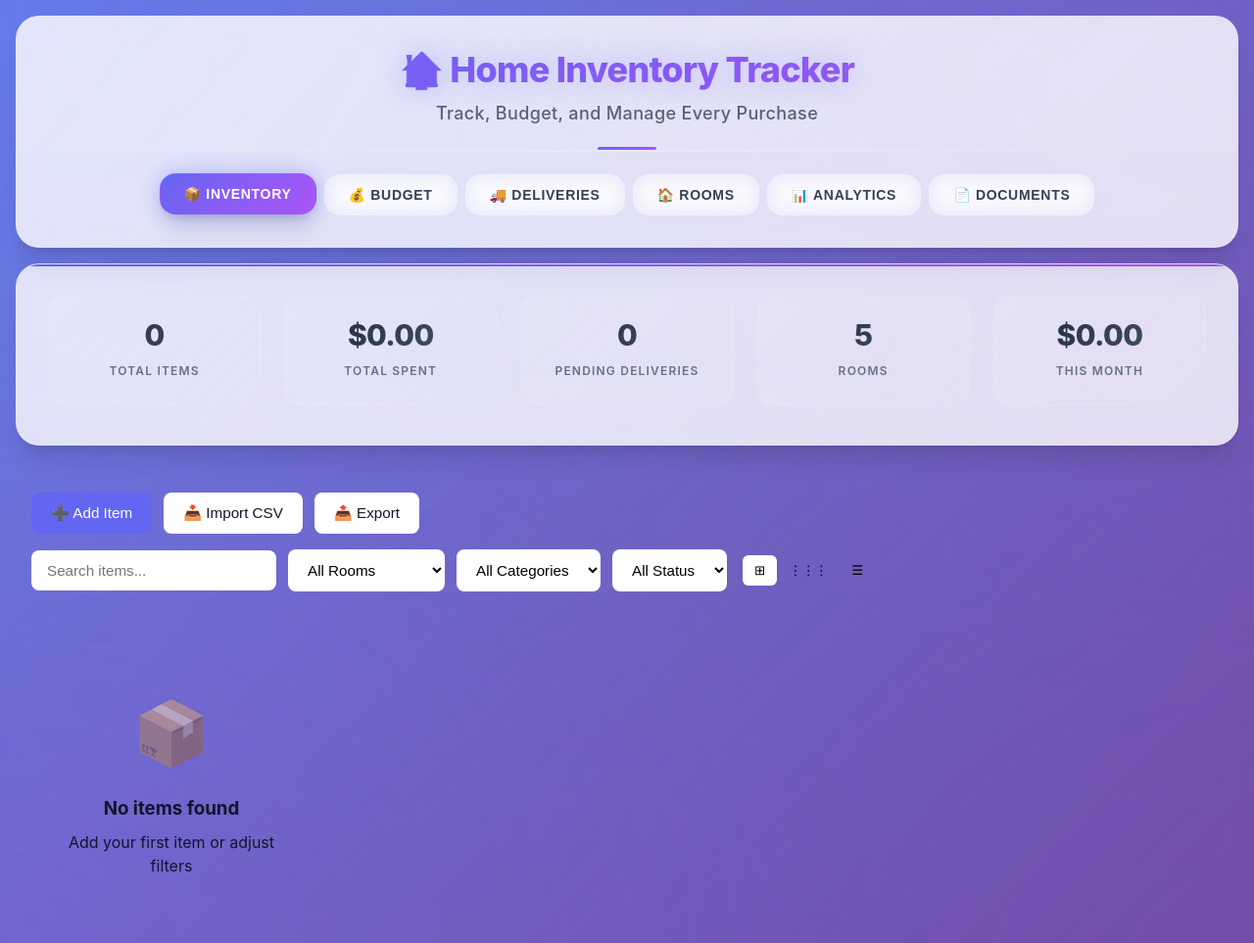
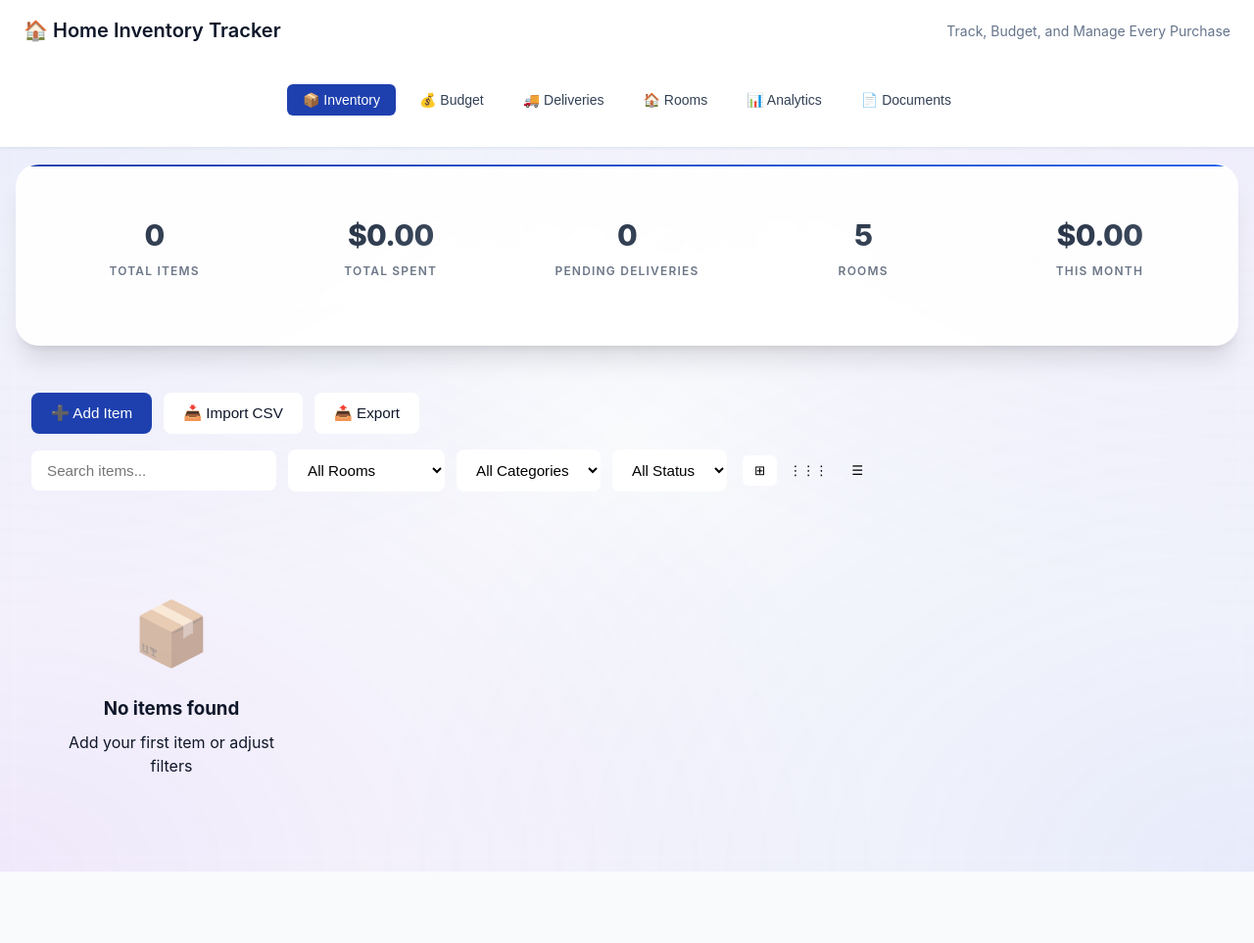
Before and after one commit to franzenjb/home-inventory-tracker, a website: page index.html in a window 1280 px wide. Shown: the top 963 px of the page at 98% size. After the commit the page ends 890 px from the top, so only its background shows below. Drawn offline with nearby package versions, Linux system fonts and the light colour scheme.

Commit message:
Fix childish design - professional corporate styling
- Removed all purple/pink gradient backgrounds
- Fixed font sizes to be readable (1.25rem for headers, 0.875rem for text)
- Applied professional blue (#1e40af) instead of purple
- Removed all animations and childish effects
- Clean white background instead of gradients
- Professional navigation without hover effects
- Corporate-style buttons and forms
- No more 'sweet 16 party' colors

The application now has a clean, professional enterprise appearance.

```diff
--- a/styles.css
+++ b/styles.css
@@ -1,16 +1,16 @@
 /* Home Inventory Tracker - Enterprise Grade Styles */
 
 :root {
-    /* Primary Brand Colors */
-    --primary-color: #6366f1;
-    --primary-dark: #4f46e5;
-    --primary-light: #a5b4fc;
-    --primary-gradient: linear-gradient(135deg, #6366f1 0%, #8b5cf6 50%, #a855f7 100%);
+    /* Professional Corporate Colors */
+    --primary-color: #1e40af;
+    --primary-dark: #1e3a8a;
+    --primary-light: #3b82f6;
+    --primary-gradient: linear-gradient(135deg, #1e40af 0%, #2563eb 100%);
 
     /* Secondary Colors */
-    --secondary-color: #06b6d4;
-    --secondary-dark: #0891b2;
-    --secondary-light: #67e8f9;
+    --secondary-color: #475569;
+    --secondary-dark: #334155;
+    --secondary-light: #64748b;
 
     /* Status Colors */
     --success-color: #10b981;
@@ -36,10 +36,10 @@
     --gray-50: #f8fafc;
     --white: #ffffff;
 
-    /* Glassmorphism */
-    --glass-bg: rgba(255, 255, 255, 0.8);
-    --glass-border: rgba(255, 255, 255, 0.2);
-    --glass-shadow: 0 8px 32px 0 rgba(31, 38, 135, 0.37);
+    /* Professional Glass Effects */
+    --glass-bg: rgba(255, 255, 255, 0.95);
+    --glass-border: rgba(255, 255, 255, 0.5);
+    --glass-shadow: 0 4px 16px 0 rgba(0, 0, 0, 0.1);
 
     /* Advanced Shadows */
     --shadow-xs: 0 1px 2px 0 rgb(0 0 0 / 0.05);
@@ -119,7 +119,7 @@
 
 body {
     font-family: -apple-system, BlinkMacSystemFont, 'Segoe UI', 'Inter', Roboto, 'Helvetica Neue', Arial, sans-serif;
-    background: linear-gradient(135deg, #667eea 0%, #764ba2 100%);
+    background: var(--gray-50);
     color: var(--gray-900);
     line-height: var(--leading-normal);
     font-feature-settings: 'kern' 1, 'liga' 1, 'frac' 1, 'calt' 1;
@@ -155,63 +155,36 @@ body {
 
 /* Header */
 .app-header {
-    background: var(--glass-bg);
-    backdrop-filter: blur(20px) saturate(180%);
-    border: 1px solid var(--glass-border);
-    box-shadow: var(--shadow-xl);
+    background: var(--white);
+    border-bottom: 1px solid var(--gray-200);
+    box-shadow: 0 1px 2px 0 rgba(0, 0, 0, 0.05);
     position: sticky;
     top: 0;
     z-index: var(--z-50);
-    margin: var(--space-4) var(--space-4) 0;
-    border-radius: var(--radius-2xl);
-    overflow: hidden;
-    transition: all var(--transition-normal);
-}
-
-.app-header:hover {
-    transform: translateY(-2px);
-    box-shadow: var(--shadow-2xl);
-}
+}
+
 
 .header-content {
-    padding: var(--space-8) var(--space-8) var(--space-6);
-    text-align: center;
-    border-bottom: 1px solid rgba(255, 255, 255, 0.1);
-    position: relative;
-    background: linear-gradient(135deg, rgba(255,255,255,0.1) 0%, rgba(255,255,255,0.05) 100%);
-}
-
-.header-content::after {
-    content: '';
-    position: absolute;
-    bottom: 0;
-    left: 50%;
-    transform: translateX(-50%);
-    width: 60px;
-    height: 3px;
-    background: var(--primary-gradient);
-    border-radius: var(--radius-full);
-}
+    padding: 1rem 1.5rem;
+    max-width: 1400px;
+    margin: 0 auto;
+    display: flex;
+    align-items: center;
+    justify-content: space-between;
+}
+
 
 .header-content h1 {
-    font-size: var(--font-size-4xl);
-    font-weight: 800;
-    background: var(--primary-gradient);
-    -webkit-background-clip: text;
-    -webkit-text-fill-color: transparent;
-    background-clip: text;
-    margin-bottom: var(--space-2);
-    letter-spacing: -0.02em;
-    line-height: var(--leading-tight);
-    text-shadow: 0 0 30px rgba(99, 102, 241, 0.3);
+    font-size: 1.25rem;
+    font-weight: 600;
+    color: var(--gray-900);
+    margin: 0;
 }
 
 .tagline {
-    color: var(--gray-600);
-    font-size: var(--font-size-lg);
-    font-weight: 500;
-    letter-spacing: 0.02em;
-    opacity: 0.9;
+    color: var(--gray-500);
+    font-size: 0.875rem;
+    margin-left: 1rem;
 }
 
 /* Navigation */
@@ -235,54 +208,26 @@ body {
 }
 
 .nav-btn {
-    padding: var(--space-3) var(--space-6);
-    background: rgba(255, 255, 255, 0.1);
-    border: 1px solid rgba(255, 255, 255, 0.1);
+    padding: 0.5rem 1rem;
+    background: transparent;
+    border: none;
     color: var(--gray-700);
-    font-size: var(--font-size-sm);
-    font-weight: 600;
+    font-size: 0.875rem;
+    font-weight: 500;
     cursor: pointer;
-    border-radius: var(--radius-xl);
-    transition: all var(--transition-normal);
-    backdrop-filter: blur(10px);
-    position: relative;
-    overflow: hidden;
-    text-transform: uppercase;
-    letter-spacing: 0.05em;
-}
-
-.nav-btn::before {
-    content: '';
-    position: absolute;
-    top: 0;
-    left: -100%;
-    width: 100%;
-    height: 100%;
-    background: linear-gradient(90deg, transparent, rgba(255,255,255,0.2), transparent);
-    transition: left var(--transition-slow);
-}
-
-.nav-btn:hover::before {
-    left: 100%;
+    border-radius: 0.375rem;
+    transition: all 0.15s;
+    text-transform: none;
 }
 
 .nav-btn:hover {
-    background: rgba(255, 255, 255, 0.2);
-    border-color: rgba(255, 255, 255, 0.3);
-    transform: translateY(-2px) scale(1.02);
-    box-shadow: var(--shadow-lg);
+    background: var(--gray-100);
+    color: var(--gray-900);
 }
 
 .nav-btn.active {
-    background: var(--primary-gradient);
+    background: var(--primary-color);
     color: var(--white);
-    border-color: transparent;
-    transform: translateY(-1px);
-    box-shadow: var(--shadow-xl), 0 0 20px rgba(99, 102, 241, 0.4);
-}
-
-.nav-btn.active::before {
-    display: none;
 }
 
 /* Stats Bar - Premium KPI Dashboard */
```
